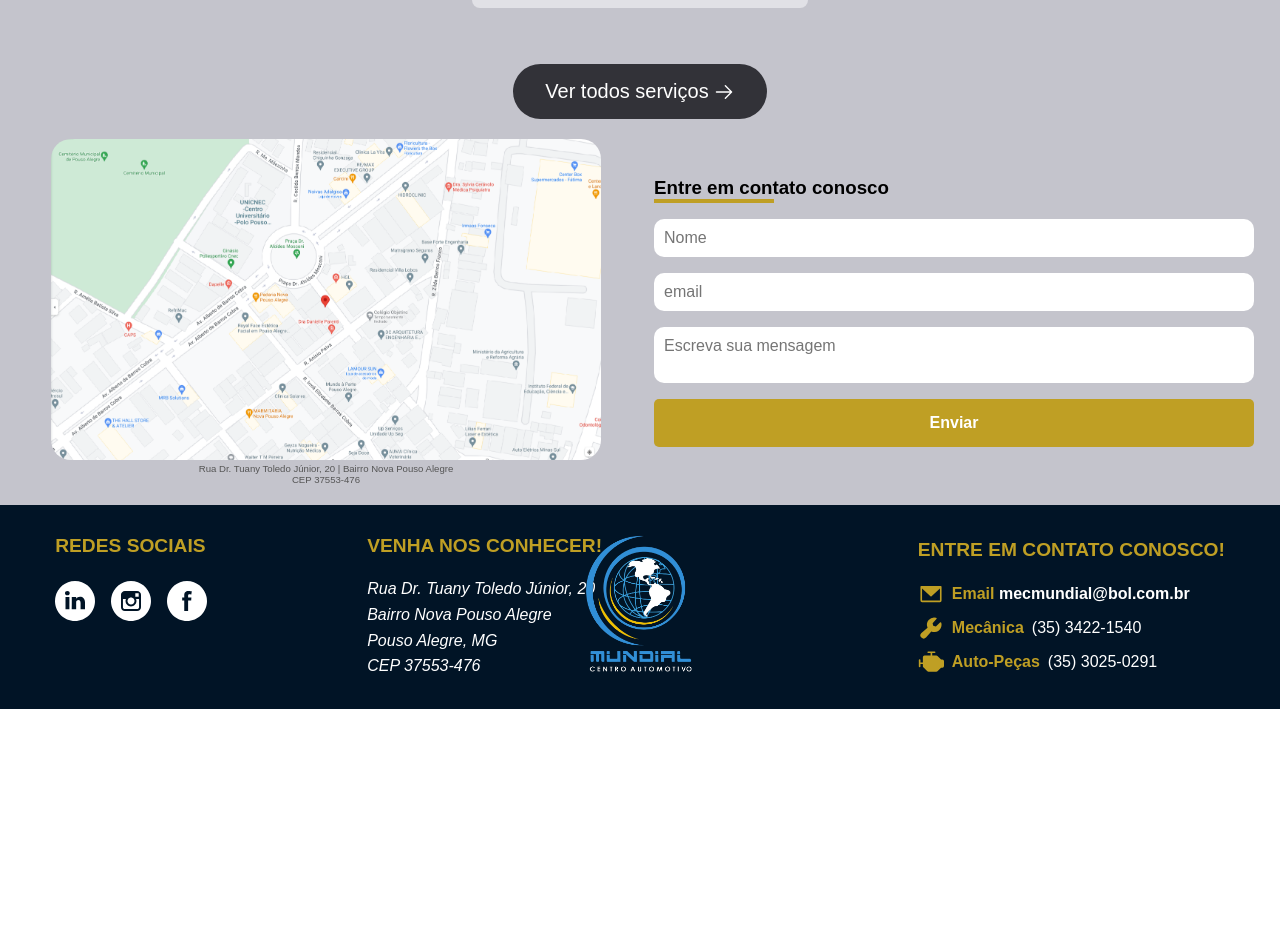
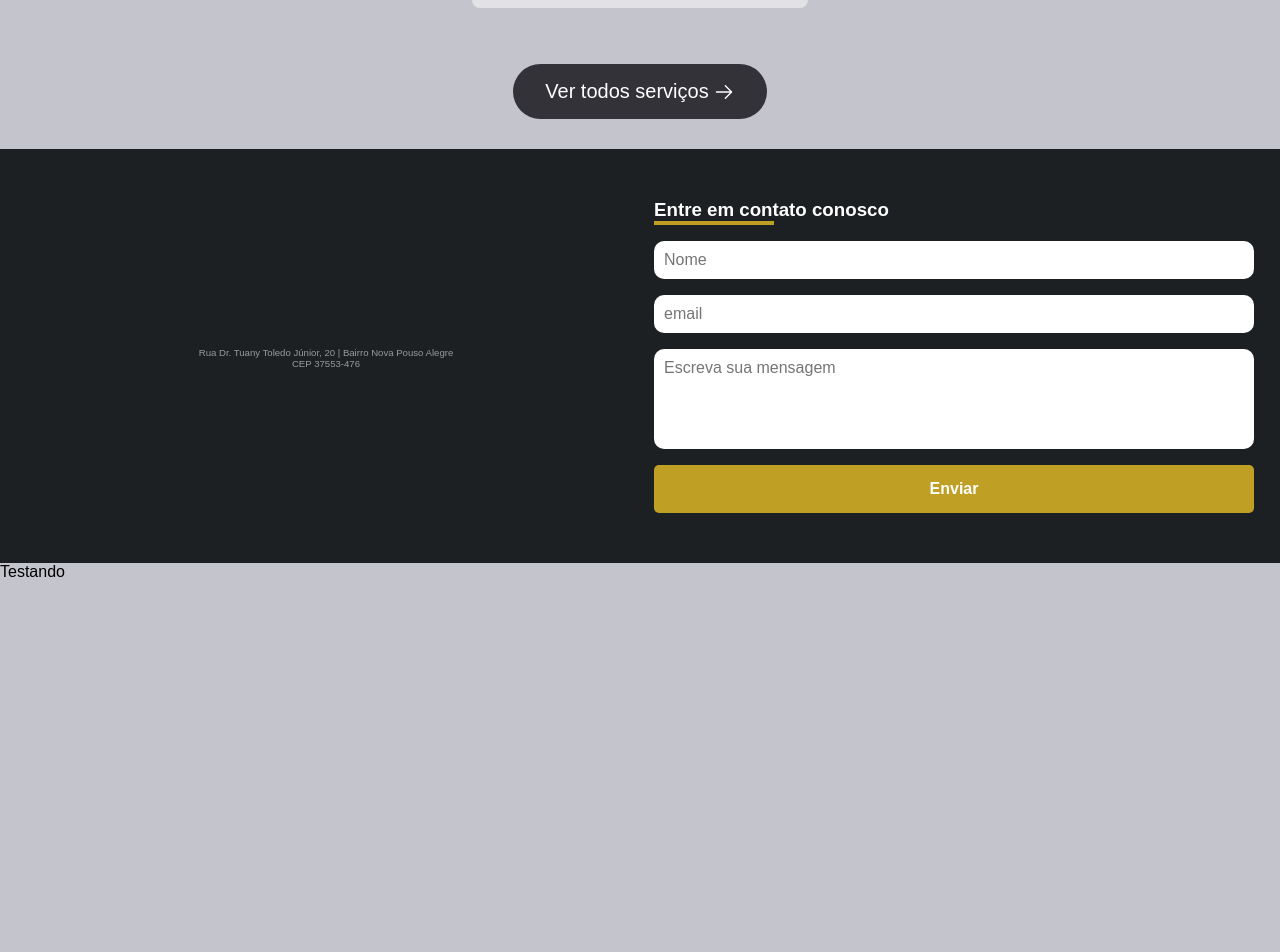
Before and after one commit to MUNDIAL-PROJECT/landpage-mundial-mecanica, a React (Vite) app: page / in a window 1280 px wide. Shown: the part 1437-2389 px from the top of the page. Before the commit the page ends 2146 px from the top, so only its background shows below. Built offline with nearby package versions, Linux system fonts and the light colour scheme; a web font is replaced by a local one.

Commit message:
Concluindo o Form e preparando component para map

```diff
--- a/src/components/FaleConosco/index.tsx
+++ b/src/components/FaleConosco/index.tsx
@@ -1,20 +1,43 @@
 import { FaleContainer, FaleContentForm, FaleContentImg } from './styled';
-import Maps from '../../assets/mapsimage.png';
+
+//Form
+import { useForm, ValidationError } from '@formspree/react';
 
 export const FaleConosco = () => {
+  const [state, handleSubmit] = useForm("xzbleznr");
+
+  if (state.succeeded) {
+    return alert('Mensagem enviada com sucesso!');
+  }
+
   return (
     <FaleContainer id="faleconosco">
       <FaleContentImg>
-        <img src={Maps} alt="localização"  />
+
         <span> Rua Dr. Tuany Toledo Júnior, 20 | Bairro Nova Pouso Alegre <br /> CEP 37553-476</span>
       </FaleContentImg>
       <FaleContentForm>
-        <form action="" className='faleForm'>
+        <form onSubmit={handleSubmit} className='faleForm'>
           <h3>Entre em contato conosco <hr /></h3>
-          <input type="text" placeholder='Nome' required />
-          <input type="email" placeholder='email' required />
-          <textarea name="textarea" id="textarea" placeholder='Escreva sua mensagem'></textarea>
-          <button type="submit">Enviar</button>
+          <input type="text" placeholder='Nome' name='name' required />
+          <ValidationError
+            prefix="Name"
+            field="name"
+            errors={state.errors}
+          />
+          <input id='email' name='email' type="email" placeholder='email' required />
+          <ValidationError
+            prefix="Email"
+            field="email"
+            errors={state.errors}
+          />
+          <textarea id='message' name='message'  placeholder='Escreva sua mensagem'></textarea>
+          <ValidationError
+            prefix="Message"
+            field="message"
+            errors={state.errors}
+          />
+          <button type="submit" disabled={state.submitting}>Enviar</button>
         </form>
       </FaleContentForm>
     </FaleContainer>
--- a/src/components/FaleConosco/styled.ts
+++ b/src/components/FaleConosco/styled.ts
@@ -4,8 +4,11 @@ export const FaleContainer = styled.section`
   display: flex;
   align-items: center;
   justify-content: center;
-  padding: 20px 20px;
+  padding: 50px 20px;
   gap: 1rem;
+  margin-top: 30px;
+  color: #FFF;
+  background-color: ${({theme}) => theme["mundial-lightblack"]};
 
 
   @media(max-width: 800px){
@@ -23,7 +26,7 @@ export const FaleContentImg = styled.div`
     margin-top: 3px;
     text-align: center;
     font-size: .6rem;
-    color: #555;
+    color: #999;
   }
 
   img{
@@ -65,6 +68,7 @@ export const FaleContentForm = styled.div`
       border-radius: 10px;
       border: none;
       resize: none;
+      height: 100px;
     }
     button{
       background-color: ${(props) => props.theme["mundial-gold"]};
--- a/src/pages/Home/index.tsx
+++ b/src/pages/Home/index.tsx
@@ -2,6 +2,7 @@ import { HomeContainer } from "./styles"
 import { Hero } from '../../components/Hero';
 import { FaleConosco } from "../../components/FaleConosco";
 import { ServiceSection } from "../../components/ServiceSection";
+import { TrabalheConosco } from "../TrabalheConosco";
 
 export const Home = () => {
   return (
@@ -9,6 +10,7 @@ export const Home = () => {
       <Hero />
       <ServiceSection />
       <FaleConosco />
+      <TrabalheConosco/>
     </HomeContainer>
   )
 }
--- a/src/pages/TrabalheConosco/index.tsx
+++ b/src/pages/TrabalheConosco/index.tsx
@@ -1,6 +1,10 @@
+import { TrabalheContainer } from './styles';
+
 
 export const TrabalheConosco = () => {
   return (
-    <div>Trabalhe Conosco</div>
+    <TrabalheContainer>
+      Testando
+    </TrabalheContainer>
   )
 }
--- a/src/pages/TrabalheConosco/styles.ts
+++ b/src/pages/TrabalheConosco/styles.ts
@@ -0,0 +1,5 @@
+import styled from 'styled-components';
+
+export const TrabalheContainer = styled.div`
+  height: 50vh;
+`;
```
Also changed, not shown: src/components/Map/index.tsx (added).
